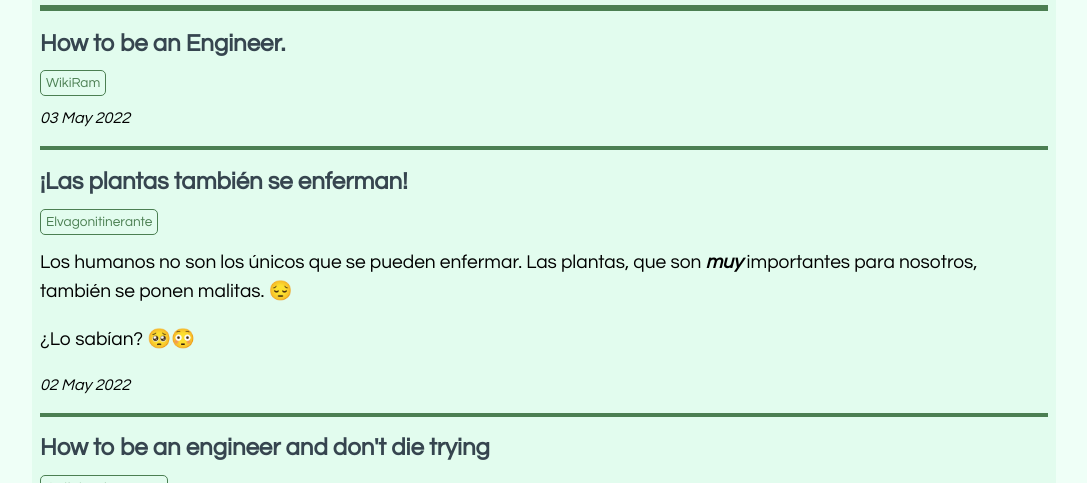
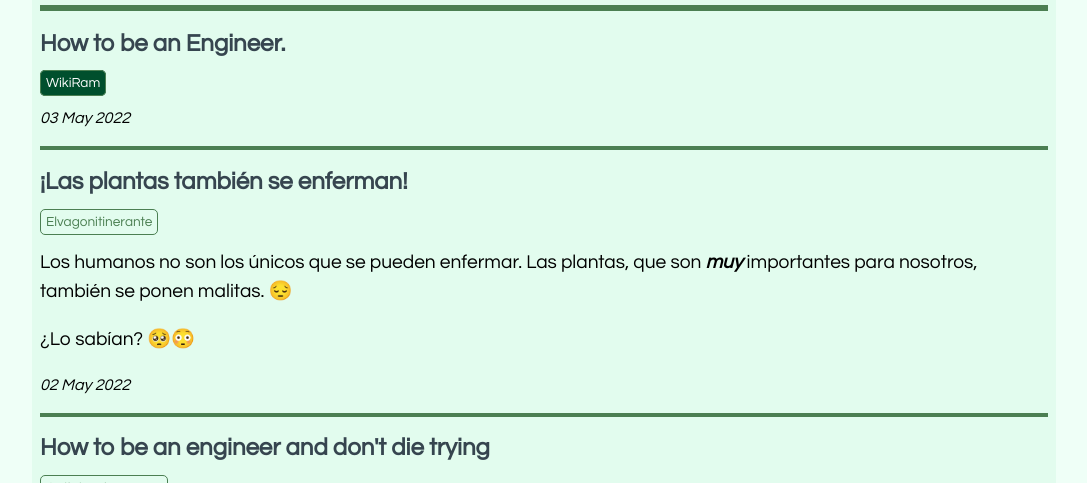
Before and after one commit to Adanearo/My_Portfolio, a plain HTML site: page index.html in a window 1280 px wide. In both pictures the pointer is over the link "WikiRam". Shown: the part 724-1207 px from the top of the page, without its empty margins (96-1183 px from the left). Drawn offline with Linux system fonts and the light colour scheme.

Commit message:
Update gralStyles.css

```diff
--- a/CSS/gralStyles.css
+++ b/CSS/gralStyles.css
@@ -4,26 +4,21 @@ body{
     font-weight: 300;
     background-color: #EFFFF7;
 }
-
 a{
     text-decoration: underline;
     text-decoration-color: transparent;
 }
-
 img, picture{
     height: auto;
     max-width: 100%;
     min-width: 30%;
 }
-
 h1,h2,h3,h4,h5{
     color: #36454f;
 }
-
 p{
     line-height: 150%;
 }
-
 hr{
     display: block;
     margin-top: 0.5px;
@@ -165,6 +160,12 @@ footer{
     border-color: #4B7F52;
     color: #4B7F52;
     border-radius: 5px;
+    transition: 1.5s;
+}
+.tag:hover{
+    background-color: #004F2D;
+    color: white;
+    font-size: 1;
 }
 .artContent{
     font-size: 1.2rem;
```
